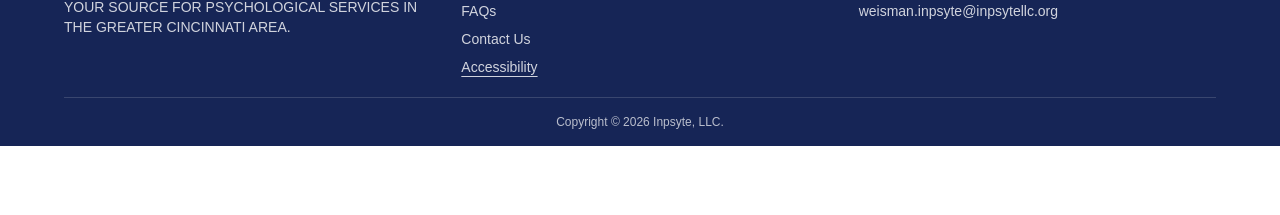
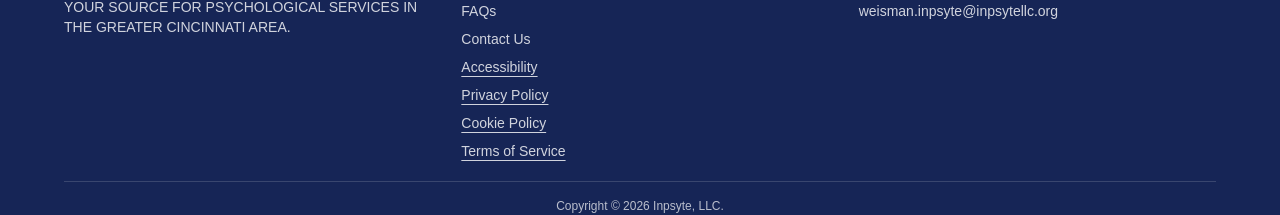
Before and after one commit to Inpsyte-LLC/primary-site, a Next.js app: page / in a window 1280 px wide. Shown: the part 5675-5890 px from the top of the page. Before the commit the page ends 5821 px from the top, so only its background shows below. Built offline with nearby package versions, Linux system fonts and the light colour scheme; a web font is replaced by a local one.

Commit message:
policies

```diff
--- a/app/cookie-policy/page.tsx
+++ b/app/cookie-policy/page.tsx
@@ -1,11 +1,19 @@
 // app/cookie-policy/page.tsx
 import ConsentPreferencesButton from "@/components/ConsentPreferencesButton";
+import Link from "next/link";
 
 export default function CookiePolicyPage() {
   return (
     <div className="w-full bg-white text-neutral-800">
       <div className="prose mx-auto max-w-4xl px-4 py-10">
-        <h1>Cookie Policy</h1>
+        <Link
+          href="/#top"
+          className="inline-flex items-center text-sm font-semibold text-teal-700 hover:underline"
+        >
+          ← Back to home
+        </Link>
+
+        <h1 className="text-2xl pt-5">Cookie Policy</h1>
 
         <p>
           <strong>Effective date:</strong> February 12, 2026
--- a/app/privacy-policy/page.tsx
+++ b/app/privacy-policy/page.tsx
@@ -1,10 +1,18 @@
 // app/privacy-policy/page.tsx
+import Link from "next/link";
 
 export default function Privacy() {
   return (
     <div className="w-full bg-white">
       <div className="prose mx-auto max-w-4xl px-4 py-10 text-neutral-800">
-        <h1>Privacy Policy</h1>
+        <Link
+          href="/#top"
+          className="inline-flex items-center text-sm font-semibold text-teal-700 hover:underline"
+        >
+          ← Back to home
+        </Link>
+
+        <h1 className="text-2xl pt-5">Privacy Policy</h1>
         <p><strong>Last Updated:</strong> February 12, 2026</p>
         <p><strong>Effective Date:</strong> February 12, 2026</p>
         <p>
--- a/app/terms-of-service/page.tsx
+++ b/app/terms-of-service/page.tsx
@@ -1,5 +1,5 @@
 //app/terms-of-service/page.tsx
-import React from 'react'
+import Link from "next/link"
 
 type Props = {}
 
@@ -7,7 +7,14 @@ const terms = (props: Props) => {
   return (
     <div className="w-full bg-white text-neutral-800">
         <div className="prose mx-auto max-w-4xl px-4 py-10">
-        <h1>Terms of Service</h1>
+        <Link
+          href="/#top"
+          className="inline-flex items-center text-sm font-semibold text-teal-700 hover:underline"
+        >
+          ← Back to home
+        </Link>
+
+        <h1 className="text-2xl pt-5">Terms of Service</h1>
 
         <p>
             <strong>Last Updated:</strong> February 12, 2026
--- a/components/Footer.tsx
+++ b/components/Footer.tsx
@@ -55,6 +55,21 @@ const Footer = (props: Props) => {
                   Accessibility
                 </Link>
               </li>
+              <li>
+                <Link className="hover:text-white underline underline-offset-4" href="/privacy-policy">
+                  Privacy Policy
+                </Link>
+              </li>
+              <li>
+                <Link className="hover:text-white underline underline-offset-4" href="cookie-policy">
+                  Cookie Policy
+                </Link>
+              </li>
+              <li>
+                <Link className="hover:text-white underline underline-offset-4" href="/terms-of-service">
+                  Terms of Service
+                </Link>
+              </li>
             </ul>
           </div>
 
```
